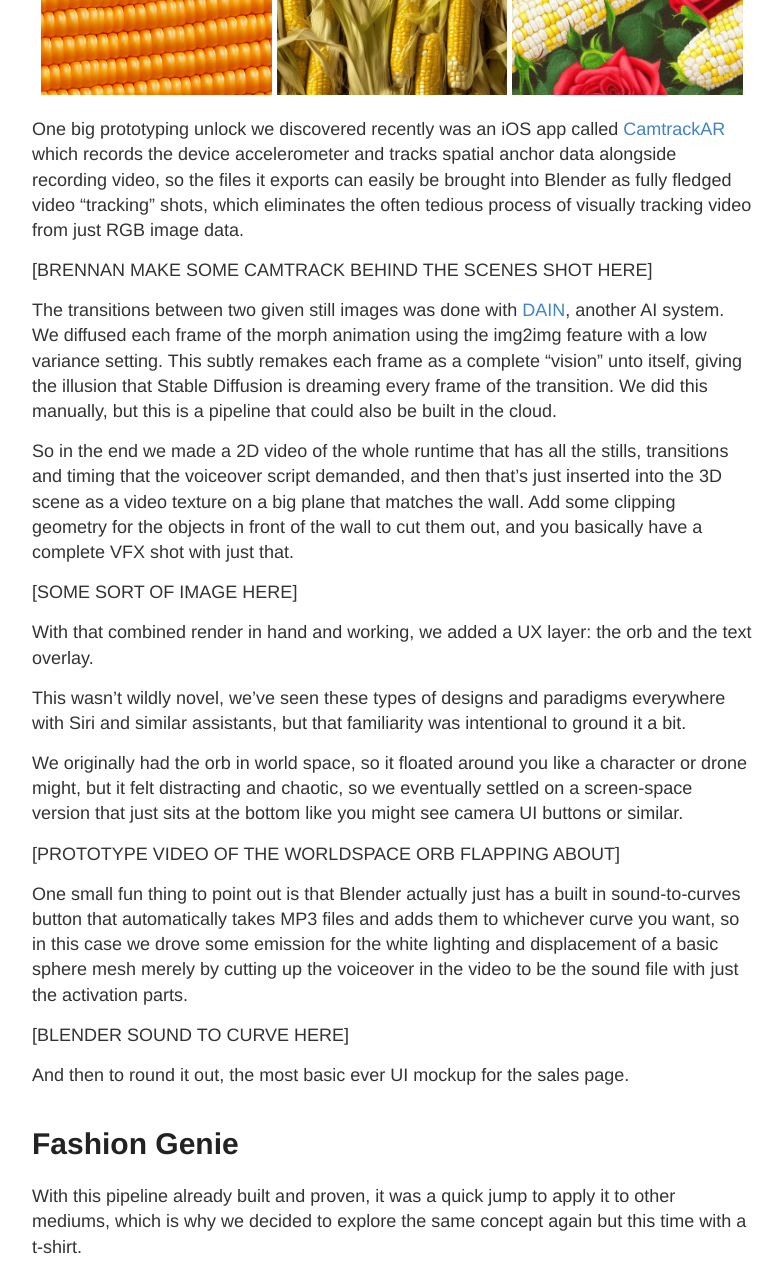
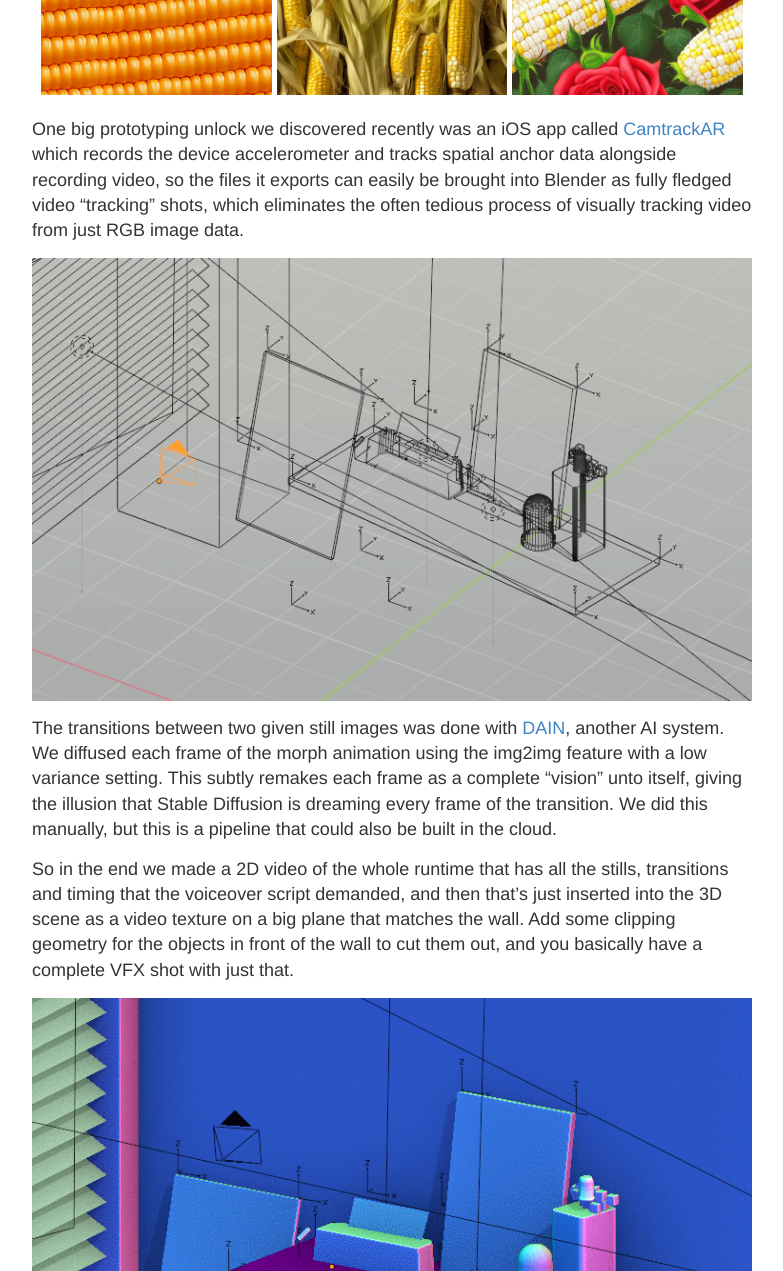
Before and after one commit to Shopify/spatial-commerce-projects, a Jekyll site: the page built from _posts/2022-9-1-AI-Product-Genie.md, in a window 1280 px wide and 1400 px high, scrolled down 2304 px, cut to the strip 0-1271 px from the top of the window. Shown: the whole strip, without its empty margins (248-1031 px from the left). Built offline with Jekyll 4.4.1, drawn with Linux system fonts in a browser that asks for light colours.

Commit message:
Add gifs and an image to the AI product genie post.

```diff
--- a/_posts/2022-9-1-AI-Product-Genie.md
+++ b/_posts/2022-9-1-AI-Product-Genie.md
@@ -39,13 +39,13 @@ The other caveat is the idea that an AI genie could deliver exactly what you hav
 
 One big prototyping unlock we discovered recently was an iOS app called [CamtrackAR](https://fxhome.com/product/camtrackar) which records the device accelerometer and tracks spatial anchor data alongside recording video, so the files it exports can easily be brought into Blender as fully fledged video “tracking” shots, which eliminates the often tedious process of visually tracking video from just RGB image data.
 
-[BRENNAN MAKE SOME CAMTRACK BEHIND THE SCENES SHOT HERE]
+![_config.yml]({{ site.baseurl }}/images/ai_product_genie/camtrack_ar_camera.gif){:.centered}
 
 The transitions between two given still images was done with [DAIN](https://sites.google.com/view/wenbobao/dain?pli=1), another AI system. We diffused each frame of the morph animation using the img2img feature with a low variance setting. This subtly remakes each frame as a complete “vision” unto itself, giving the illusion that Stable Diffusion is dreaming every frame of the transition. We did this manually, but this is a pipeline that could also be built in the cloud.
 
 So in the end we made a 2D video of the whole runtime that has all the stills, transitions and timing that the voiceover script demanded, and then that’s just inserted into the 3D scene as a video texture on a big plane that matches the wall. Add some clipping geometry for the objects in front of the wall to cut them out, and you basically have a complete VFX shot with just that.
 
-[SOME SORT OF IMAGE HERE]
+![_config.yml]({{ site.baseurl }}/images/ai_product_genie/wallpaper_camtrack.gif){:.centered}
 
 With that combined render in hand and working, we added a UX layer: the orb and the text overlay.
 
@@ -53,11 +53,11 @@ This wasn’t wildly novel, we’ve seen these types of designs and paradigms ev
 
 We originally had the orb in world space, so it floated around you like a character or drone might, but it felt distracting and chaotic, so we eventually settled on a screen-space version that just sits at the bottom like you might see camera UI buttons or similar.
 
-[PROTOTYPE VIDEO OF THE WORLDSPACE ORB FLAPPING ABOUT]
+![_config.yml]({{ site.baseurl }}/images/ai_product_genie/orb.gif){:.centered}
 
 One small fun thing to point out is that Blender actually just has a built in sound-to-curves button that automatically takes MP3 files and adds them to whichever curve you want, so in this case we drove some emission for the white lighting and displacement of a basic sphere mesh merely by cutting up the voiceover in the video to be the sound file with just the activation parts.
 
-[BLENDER SOUND TO CURVE HERE]
+![_config.yml]({{ site.baseurl }}/images/ai_product_genie/sound_to_f_curve.png){:.centered}
 
 And then to round it out, the most basic ever UI mockup for the sales page.
 
```
Also changed, not shown: 404.md (+3 -3 lines), images/404.jpg (deleted), images/ai_product_genie/camtrack_ar_camera.gif (added), images/ai_product_genie/orb.gif (added), images/ai_product_genie/sound_to_f_curve.png (added), images/ai_product_genie/wallpaper_camtrack.gif (added), images/globe_logo.png (added).
